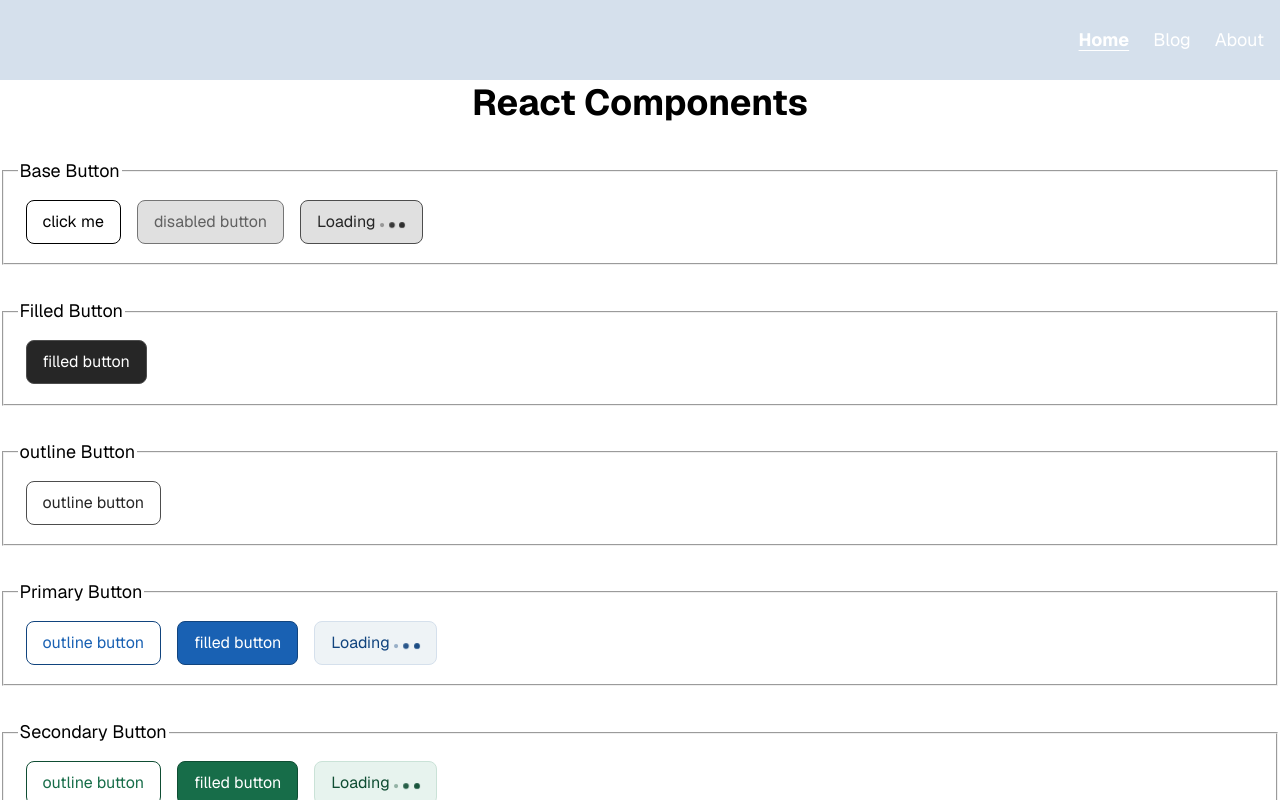
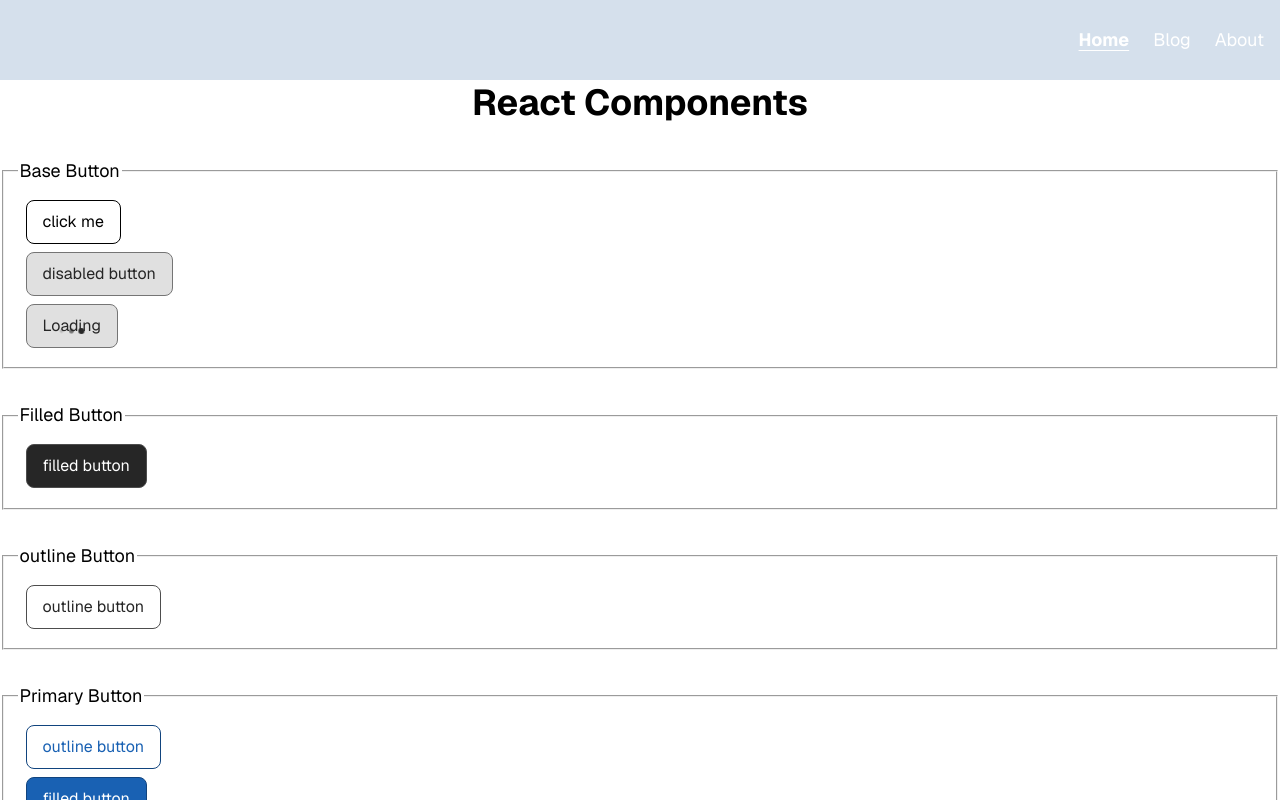
Before and after one commit to codercarl1243/react_components_system, a Next.js app: page / in a window 1280 px wide. Shown: the top 800 px of the page. Built offline with nearby package versions, Linux system fonts and the light colour scheme.

Commit message:
UPDATE button text should remain aligned properly

```diff
--- a/app/styles/components/buttons.css
+++ b/app/styles/components/buttons.css
@@ -14,6 +14,8 @@
     /* Layout */
     margin: var(--button-margin);
     padding: var(--button-padding);
+    display: flex;
+    align-items: center;
 
     /* Reset browser defaults */
     -webkit-appearance: none;
@@ -66,7 +68,7 @@
 
     &:disabled {
         --button-bg-color: var(--color-neutral-200);
-        --button-color: var(--color-neutral-500);
+        --button-color: var(--color-neutral-800);
         --button-border-color: var(--color-neutral-400);
         cursor: not-allowed;
 
@@ -80,46 +82,23 @@
     }
 
     &[data-loading="true"] {
-        --button-bg-color: var(--color-neutral-200);
-        --button-color: var(--color-neutral-800);
-        --button-border-color: var(--color-neutral-600);
+        position: relative;
         cursor: wait;
+        display: flex;
 
-        /* make sure that the loading animations or ellipsis etc. remain on the same baseline */
-        .loading-text {
-            display: flex;
-            gap: 0.3ch;
-        }
+    .ellipsis {
+        position: absolute;
+        left: 50%;
+        top: 50%;
+        transform: translate(-50%, -50%);
+        pointer-events: none;
+    }
 
-        &:hover,
-        &:focus-visible,
-        &:active {
+        &:hover:not(:focus-visible) {
             outline: none;
             box-shadow: none;
             transform: none;
         }
-    }
-}
-
-@keyframes ellipsis {
-    0% {
-        width: 0ch
-    }
-
-    25% {
-        width: 0.5ch
-    }
-
-    50% {
-        width: 0.75ch
-    }
-
-    75% {
-        width: 1.15ch
-    }
-
-    100% {
-        width: 0ch
     }
 }
 
@@ -153,11 +132,6 @@ button.button {
     --button-border-color: var(--button-accent-color);
     --button-outline-color: var(--button-accent-color);
 
-    &:not([data-variant]):disabled {
-        --button-secondary-color: var(--color-neutral-200);
-        --button-primary-color: var(--color-neutral-600);
-        --button-accent-color: var(--color-neutral-400);
-    }
 }
 
 /* Outline style - transparent background with colored border/text */
@@ -166,11 +140,6 @@ button.button {
     --button-bg-color: var(--button-primary-color);
     --button-border-color: var(--button-accent-color);
     --button-outline-color: var(--button-accent-color);
-
-    &:not([data-variant]):disabled {
-        --button-secondary-color: var(--color-neutral-400);
-        --button-accent-color: var(--color-neutral-300);
-    }
 }
 
 /* Color Variants */
@@ -178,19 +147,26 @@ button.button {
     --button-primary-color: var(--color-neutral-100);
     --button-secondary-color: var(--color-neutral-800);
     --button-accent-color: var(--color-neutral-600);
+
+    /* &[data-loading="true"] {
+        --button-color: var(--color-neutral-600);
+        --button-bg-color: var(--color-neutral-100);
+        --button-border-color: var(--color-neutral-200);
+        --button-outline-color: var(--color-neutral-200);
+    } */
 }
 
 .button[data-variant="primary"] {
     --button-primary-color: var(--color-neutral-100);
     --button-secondary-color: var(--color-primary-400);
     --button-accent-color: var(--color-primary-600);
-
+    /*
     &[data-loading="true"] {
         --button-color: var(--color-primary-600);
         --button-bg-color: var(--color-primary-100);
         --button-border-color: var(--color-primary-200);
         --button-outline-color: var(--color-primary-200);
-    }
+    } */
 }
 
 .button[data-variant="secondary"] {
@@ -198,23 +174,23 @@ button.button {
     --button-secondary-color: var(--color-secondary-400);
     --button-accent-color: var(--color-secondary-600);
 
-    &[data-loading="true"] {
+    /* &[data-loading="true"] {
         --button-color: var(--color-secondary-600);
         --button-bg-color: var(--color-secondary-100);
         --button-border-color: var(--color-secondary-200);
         --button-outline-color: var(--color-secondary-200);
-    }
+    } */
 }
 
 .button[data-variant="accent"] {
     --button-primary-color: var(--color-neutral-100);
     --button-secondary-color: var(--color-accent-400);
     --button-accent-color: var(--color-accent-600);
-
+    /*
     &[data-loading="true"] {
         --button-color: var(--color-accent-600);
         --button-bg-color: var(--color-accent-100);
         --button-border-color: var(--color-accent-200);
         --button-outline-color: var(--color-accent-200);
-    }
+    } */
 }
```
